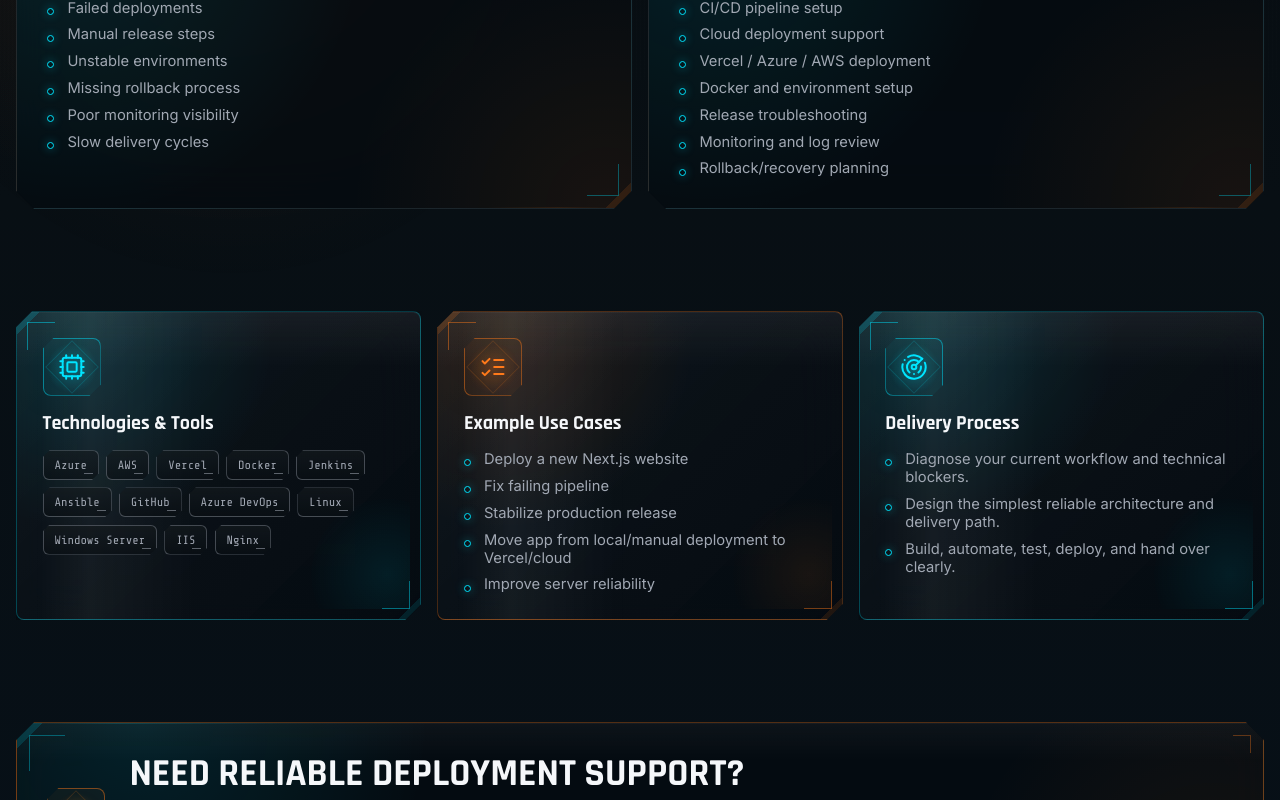
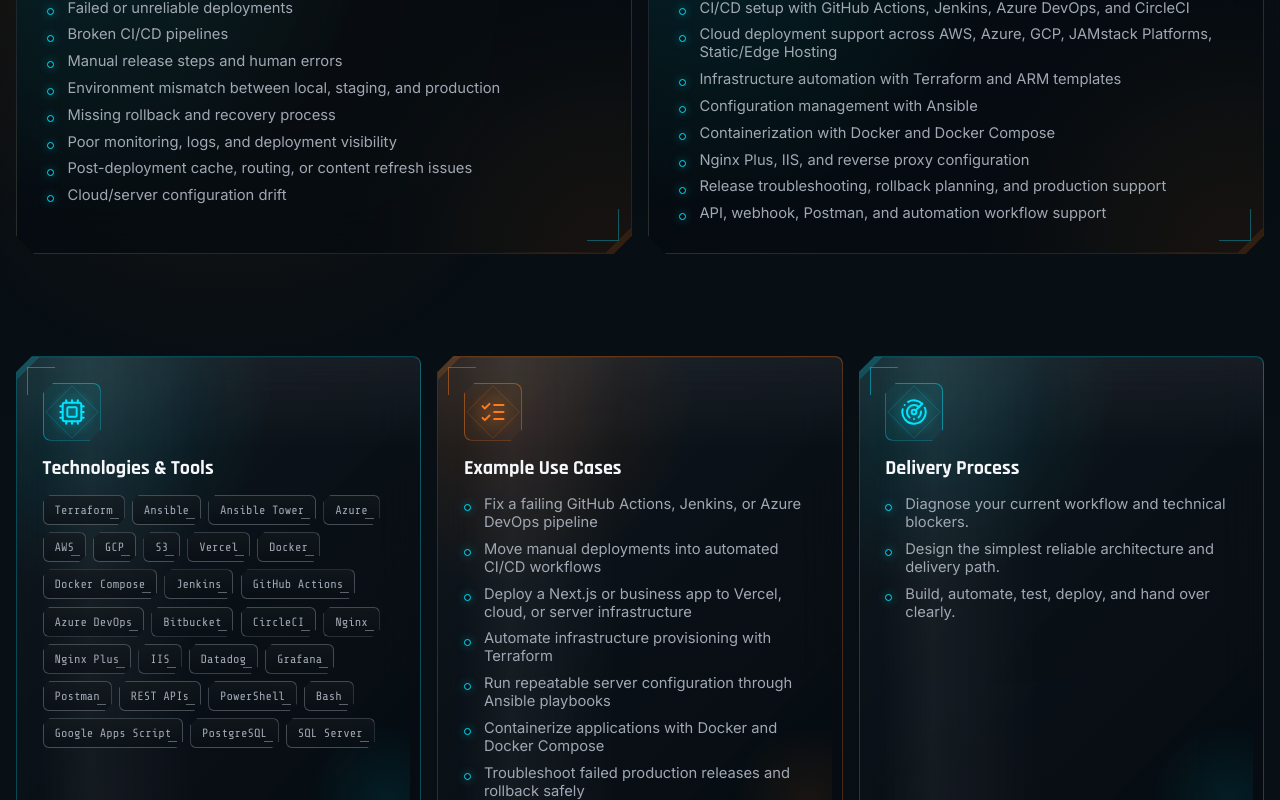
Before and after one commit to zaam23454/AutoOps-Forge, a Next.js app: page /services/devops-deployment in a window 1280 px wide. Shown: the part 720-1520 px from the top of the page. Built offline with nearby package versions, Linux system fonts and the light colour scheme; what @mui/material-nextjs would draw is missing.

Commit message:
dev: Added also polished some service sections and now its final

```diff
--- a/src/components/sections/Prompt3Pages.module.css
+++ b/src/components/sections/Prompt3Pages.module.css
@@ -187,8 +187,8 @@
 
 .capabilityGrid {
   display: grid;
-  grid-template-columns: repeat(5, minmax(0, 1fr));
-  gap: 0.75rem;
+  grid-template-columns: repeat(2, minmax(0, 1fr));
+  gap: 1rem;
 }
 
 .capability {
@@ -197,6 +197,46 @@
   gap: 0.85rem;
   align-items: center;
   padding: 1rem;
+}
+
+.capabilityGroup {
+  display: grid;
+  grid-template-columns: auto 1fr;
+  gap: 1rem;
+  align-items: start;
+  min-height: 190px;
+  padding: 1.15rem;
+}
+
+.capabilityGroup:hover {
+  border-color: rgba(0, 229, 255, 0.42);
+  box-shadow:
+    inset 0 0 22px rgba(0, 229, 255, 0.08),
+    0 0 26px rgba(0, 229, 255, 0.12);
+}
+
+.capabilityGroup h3 {
+  margin: 0;
+  color: var(--color-soft-white);
+  font-family: var(--font-rajdhani), system-ui, sans-serif;
+  font-size: 1.45rem;
+  line-height: 1.08;
+  text-shadow: 0 0 14px rgba(0, 229, 255, 0.16);
+}
+
+.capabilityGroup p {
+  max-width: 520px;
+  margin: 0.35rem 0 0;
+  color: rgba(221, 230, 238, 0.82);
+  font-size: 0.95rem;
+  line-height: 1.5;
+}
+
+.capabilityTags {
+  display: flex;
+  flex-wrap: wrap;
+  gap: 0.45rem;
+  margin-top: 1rem;
 }
 
 .capability p,
--- a/src/components/sections/Prompt3Sections.tsx
+++ b/src/components/sections/Prompt3Sections.tsx
@@ -35,7 +35,7 @@
 import { MetricCard } from "@/components/ui/MetricCard";
 import { StatusPill } from "@/components/ui/StatusPill";
 import { TechBadge } from "@/components/ui/TechBadge";
-import { capabilities, serviceDetails, whyChooseUs } from "@/data/services";
+import { capabilityGroups, serviceDetails, whyChooseUs } from "@/data/services";
 import {
   featuredProject,
   moreWork,
@@ -162,14 +162,21 @@
       <Container maxWidth={false} className={styles.container}>
         <HudPanel title="Capabilities & Technologies">
           <div className={styles.capabilityGrid}>
-            {capabilities.map((item) => {
-              const Icon = getIcon(item.icon);
+            {capabilityGroups.map((group) => {
+              const Icon = getIcon(group.icon);
               return (
-                <GlassCard key={item.title} className={styles.capability} hover={false}>
+                <GlassCard key={group.title} className={styles.capabilityGroup} hover={false}>
                   <IconBox icon={<Icon size={24} />} />
                   <div>
-                    <h3>{item.title}</h3>
-                    <p>{item.description}</p>
+                    <h3>{group.title}</h3>
+                    <p>{group.description}</p>
+                    <div className={styles.capabilityTags}>
+                      {group.items.map((item) => (
+                        <TechBadge key={item} tone="cyan">
+                          {item}
+                        </TechBadge>
+                      ))}
+                    </div>
                   </div>
                 </GlassCard>
               );
--- a/src/data/services.ts
+++ b/src/data/services.ts
@@ -22,231 +22,301 @@
     slug: "devops-deployment",
     title: "DevOps & Deployment",
     description:
-      "CI/CD pipelines, infrastructure support, cloud deployment, environments, rollback planning, and reliable release operations.",
+  "CI/CD pipelines, cloud deployments, infrastructure automation, containerized environments, monitoring, and reliable release support.",
 overviewDescription:
-      "CI/CD pipelines, infrastructure support, cloud deployment, environments, rollback planning, and reliable release operations.",
+  "CI/CD pipelines, cloud deployments, infrastructure automation, containerized environments, monitoring, and reliable release support",
     href: "/services/devops-deployment",
     icon: "cloud",
     bullets: [
         "CI/CD Pipeline Design",
         "Infrastructure as Code",
-      "Cloud Deployment",
-      "Environments & Releases",
-      "Rollback & Recovery",
-      "Monitoring & Troubleshooting"
+        "Cloud & Server Deployment",
+        "Containerization",
+        "Release Troubleshooting",
+        "Rollback & Recovery"
       ],
     heroText:
-      "Reliable releases, cloud environments, CI/CD pipelines, and deployment support for teams that need systems to ship safely.",
+         "Modern teams need more than deployment buttons. I help fix broken pipelines, automate release workflows, stabilize environments, and build reliable delivery systems across cloud, servers, containers, and CI/CD platforms.",
     problems: [
-      "Failed deployments",
-      "Manual release steps",
-      "Unstable environments",
-      "Missing rollback process",
-      "Poor monitoring visibility",
-      "Slow delivery cycles"
+          "Failed or unreliable deployments",
+          "Broken CI/CD pipelines",
+          "Manual release steps and human errors",
+          "Environment mismatch between local, staging, and production",
+          "Missing rollback and recovery process",
+          "Poor monitoring, logs, and deployment visibility",
+          "Post-deployment cache, routing, or content refresh issues",
+          "Cloud/server configuration drift"
         ],
     provides: [
-      "CI/CD pipeline setup",
-      "Cloud deployment support",
-      "Vercel / Azure / AWS deployment",
-      "Docker and environment setup",
-      "Release troubleshooting",
-      "Monitoring and log review",
-      "Rollback/recovery planning"
+        "CI/CD setup with GitHub Actions, Jenkins, Azure DevOps, and CircleCI",
+        "Cloud deployment support across AWS, Azure, GCP, JAMstack Platforms, Static/Edge Hosting",
+        "Infrastructure automation with Terraform and ARM templates",
+        "Configuration management with Ansible",
+        "Containerization with Docker and Docker Compose",
+        "Nginx Plus, IIS, and reverse proxy configuration",
+        "Release troubleshooting, rollback planning, and production support",
+        "API, webhook, Postman, and automation workflow support"
       ],
     tools: [
+       "Terraform",
+       "Ansible",
+       "Ansible Tower",
        "Azure",
        "AWS",
+       "GCP",
+       "S3",
        "Vercel",
        "Docker",
+       "Docker Compose",
        "Jenkins",
-      "Ansible",
-      "GitHub",
+       "GitHub Actions",
        "Azure DevOps",
-      "Linux",
-      "Windows Server",
+       "Bitbucket",
+       "CircleCI",
+       "Nginx",
+       "Nginx Plus",
        "IIS",
-      "Nginx"
+       "Datadog",
+       "Grafana",
+       "Postman",
+       "REST APIs",
+       "PowerShell",
+       "Bash",
+       "Google Apps Script",
+       "PostgreSQL",
+       "SQL Server"
           ],
     useCases: [
-      "Deploy a new Next.js website",
-      "Fix failing pipeline",
-      "Stabilize production release",
-      "Move app from local/manual deployment to Vercel/cloud",
-      "Improve server reliability"
+       "Fix a failing GitHub Actions, Jenkins, or Azure DevOps pipeline",
+       "Move manual deployments into automated CI/CD workflows",
+       "Deploy a Next.js or business app to Vercel, cloud, or server infrastructure",
+       "Automate infrastructure provisioning with Terraform",
+       "Run repeatable server configuration through Ansible playbooks",
+       "Containerize applications with Docker and Docker Compose",
+       "Troubleshoot failed production releases and rollback safely",
+       "Build API, webhook, and Postman-based automation workflows"
        ],
-    ctaHeading: "Need reliable deployment support?"
+    ctaHeading: "Need reliable DevOps and deployment support?"
   },
   {
   slug: "custom-software-development",
   title: "Custom Software Development",
   description:
-      "Scalable, secure, and performant web applications tailored to your business needs.",
+    "Custom web apps, .NET systems, REST APIs, dashboards, portals, database-backed tools, and workflow automation built around real business needs.",
   overviewDescription:
-      "Scalable, secure, and performant web applications tailored to your business needs.",
+    "Custom web apps, .NET systems, REST APIs, dashboards, portals, database-backed tools, and workflow automation built around real business needs.",
   href: "/services/custom-software-development",
   icon: "code",
   bullets: [
     "Web Applications",
-      "APIs & Integrations",
+    ".NET & Legacy Systems",
+    "REST APIs & Integrations",
     "Dashboards & Portals",
-      "Business Systems",
-      "Management Systems",
-      "Database Design"
+    "Database-Backed Tools",
+    "Feature Development"
   ],
   heroText:
-      "Business websites, dashboards, portals, APIs, and management systems built around your real workflow.",
+    "I build practical software that solves real business problems: custom websites, internal tools, .NET applications, REST APIs, dashboards, portals, automation systems, and database-backed workflows.",
   problems: [
-      "Business has no proper system",
-      "Manual spreadsheet-heavy operations",
-      "Website does not convert leads",
-      "Existing app needs new features",
-      "No dashboard for operations",
-      "Poor user experience"
+    "Business relies on spreadsheets or manual processes",
+    "Existing application needs new features or modernization",
+    "Legacy .NET Framework app needs maintenance or migration",
+    "No dashboard or portal for operations, users, or reporting",
+    "Teams repeat manual work that can be automated",
+    "Systems do not connect through APIs or integrations",
+    "Website does not capture leads or support business workflow",
+    "Database and application workflows are hard to manage"
   ],
   provides: [
-      "Business websites",
-      "Web applications",
-      "Dashboards and portals",
-      "API development and integration",
-      "Management systems",
-      "Booking/lead capture flows",
-      "Database-backed applications"
+    "Custom business websites and one-page service sites",
+    ".NET Framework, .NET MVC, .NET 8, and .NET 10 application support",
+    "Legacy application maintenance, modernization, and migration",
+    "REST API development for automation and internal workflows",
+    "Custom dashboards, admin panels, and customer portals",
+    "Database-backed applications using SQL Server, PostgreSQL, and MySQL",
+    "Feature development for existing applications",
+    "Google Apps Script, PowerShell, Windows Forms, and workflow automation"
   ],
   tools: [
+    ".NET Framework",
+    ".NET MVC",
+    ".NET 8",
+    ".NET 10",
+    "C#",
+    "REST APIs",
+    "React",
     "Next.js",
-      "React",
     "TypeScript",
+    "HTML",
+    "CSS",
     "Node.js",
-      "REST APIs",
-      "Google Sheets",
+    "PowerShell",
+    "Windows Forms",
     "Google Apps Script",
+    "Azure",
+    "Active Directory",
+    "SQL Server",
+    "PostgreSQL",
+    "MySQL",
     "Vercel",
-      "PostgreSQL",
-      "MySQL"
+    "Git",
+    "Postman"
   ],
   useCases: [
-      "Business service website",
-      "Inventory management system",
-      "Internal dashboard",
-      "Customer portal",
-      "Lead capture system",
-      "Feature extension for an existing product"
+    "Build a custom business website or service landing page",
+    "Create REST APIs to reduce manual team workflows",
+    "Add new features to an existing application",
+    "Modernize or migrate a legacy .NET Framework application",
+    "Build internal dashboards, admin panels, or customer portals",
+    "Create inventory, e-commerce, booking, or lead capture systems",
+    "Automate user management workflows with Azure Active Directory",
+    "Connect business workflows with databases, APIs, and automation scripts"
   ],
-    ctaHeading: "Have a software idea or business system to build?"
+  ctaHeading: "Need custom software built around your workflow?"
 },
   {
   slug: "automation-scripting",
   title: "Automation & Scripting",
   description:
-      "Automate workflows, data processing, repetitive tasks, and business operations.",
+    "PowerShell, Bash, scheduled jobs, APIs, one-click tools, browser automation, and workflow scripts that reduce manual work.",
   overviewDescription:
-      "Automate workflows, data processing, repetitive tasks, and business operations.",
+    "PowerShell, Bash, scheduled jobs, APIs, one-click tools, browser automation, and workflow scripts that reduce manual work.",
   href: "/services/automation-scripting",
   icon: "automation",
   bullets: [
     "PowerShell Automation",
-      "Bash & Shell Scripting",
-      "Python Automation",
-      "Task & Job Scheduling",
+    "Bash & Cron Jobs",
+    "Task Scheduler Workflows",
+    "REST API Automation",
     "One-Click EXE Tools",
-      "REST API Automation"
+    "Browser & Macro Automation"
   ],
   heroText:
-      "Turn repetitive manual work into scripts, tools, workflows, and one-click utilities your team can rely on.",
+    "I build practical automation for real business operations: PowerShell scripts, Bash jobs, scheduled tasks, Azure Functions, REST APIs, one-click internal tools, browser automation, and workflow scripts that save time and reduce human error.",
   problems: [
-      "Repetitive manual tasks",
-      "Human error in daily operations",
-      "Slow reporting or data processing",
-      "Manual deployment or support steps",
-      "No simple internal tools",
-      "Teams wasting time on copy-paste work"
+    "Repetitive manual tasks slowing the team down",
+    "Support work requires logging into servers manually",
+    "Daily, weekly, or monthly tasks are not scheduled",
+    "Manual password rotation, checks, or admin operations",
+    "Teams depend on copy-paste workflows and repeated clicks",
+    "No internal tool or API to trigger common operations",
+    "Dashboards, reports, or monitoring tasks need manual updates",
+    "Browser or legacy workflows have no direct API available"
   ],
   provides: [
-      "PowerShell automation",
-      "Bash scripting",
-      "Python scripting",
-      "One-click EXE tools",
-      "API automation",
-      "Data processing workflows",
-      "Task scheduling",
-      "System administration automation"
+    "PowerShell automation for Windows systems and admin workflows",
+    "Bash scripting, cron jobs, and Linux task automation",
+    "Windows Task Scheduler workflows and one-click EXE utilities",
+    "Azure Functions for scheduled cloud automation tasks",
+    "REST API and middleware automation for internal team operations",
+    "Ansible jobs and playbooks for repeatable workflow execution",
+    "Playwright browser automation for workflows without APIs",
+    "Macro-style automation for approved keystroke, mouse, and desktop workflows"
   ],
   tools: [
     "PowerShell",
     "Bash",
+    "Cron Jobs",
+    "Task Scheduler",
+    "Azure Functions",
+    "REST APIs",
+    "Postman",
+    "Ansible",
+    "Ansible Tower",
+    "Playwright",
+    "Windows Forms",
+    "One-Click EXEs",
+    "Macros",
+    "Datadog",
+    "Google Apps Script",
     "Python",
-      "REST APIs",
     "YAML",
-      "Google Apps Script",
-      "Windows",
+    "GitHub",
     "Linux",
-      "GitHub",
-      "Jenkins"
+    "Windows Server"
   ],
   useCases: [
-      "Automate daily support checks",
-      "Create one-click internal utility",
-      "Process data from files/APIs",
-      "Automate server/admin tasks",
-      "Build team productivity scripts"
+    "Automate monthly password rotation through Azure Functions",
+    "Create one-click EXE tools for internal support teams",
+    "Expose server/admin tasks through secure REST APIs",
+    "Automate Linux jobs with Bash scripts and cron schedules",
+    "Run Windows operational workflows through Task Scheduler",
+    "Update or maintain Datadog dashboards through automation",
+    "Automate browser-based workflows with Playwright",
+    "Capture approved macro-style desktop workflows into repeatable tools"
   ],
-    ctaHeading: "Want to remove repetitive manual work?"
+  ctaHeading: "Need automation that removes manual work?"
 },
   {
   slug: "agentic-engineering",
   title: "Agentic Engineering",
   description:
-      "AI-powered systems and agentic workflows that help plan, build, debug, automate, and improve technical delivery.",
+    "AI-assisted workflows, prompt systems, RCA agents, automation agents, and product delivery pipelines built with human control.",
   overviewDescription:
-      "AI-powered systems and agentic workflows that help plan, build, debug, automate, and improve technical delivery.",
+    "AI-assisted workflows, prompt systems, RCA agents, automation agents, and product delivery pipelines built with human control.",
   href: "/services/agentic-engineering",
   icon: "agentic",
   bullets: [
-      "AI-Agent Development",
-      "Intelligent Workflows",
-      "Decision Automation",
-      "AI-Assisted Debugging",
-      "Continuous Improvement",
-      "Agentic Delivery"
+    "AI-Agent Workflows",
+    "Prompt Engineering",
+    "RCA & Debug Agents",
+    "MCP Integrations",
+    "AI-Assisted Delivery",
+    "Human-in-the-Loop Systems"
   ],
   heroText:
-      "AI-assisted planning, debugging, automation, and delivery workflows for faster technical execution without losing engineering control.",
+    "I design and use AI-assisted engineering workflows that turn ideas, bugs, requirements, and delivery tasks into structured execution. From RCA agents to product builds, I use AI as a controlled engineering accelerator, not a replacement for judgment.",
   problems: [
-      "Slow technical planning",
-      "Repeated debugging cycles",
-      "Unclear implementation approach",
-      "Manual research and repetitive coding tasks",
-      "No structured AI-assisted workflow",
-      "Teams want speed without sacrificing quality"
+    "Teams use AI tools without a clear workflow",
+    "Prompts produce inconsistent or low-quality results",
+    "Pipeline failures and technical issues take too long to analyze",
+    "Requirements are unclear before development starts",
+    "Research, debugging, documentation, and handoff tasks are repetitive",
+    "AI-generated output needs human review, structure, and quality control",
+    "Teams want faster delivery without losing engineering standards",
+    "No reusable prompt, agent, or automation system exists"
   ],
   provides: [
-      "AI-assisted planning",
-      "Agentic workflow design",
-      "Technical debugging support",
-      "Prompt/workflow engineering",
-      "Automation-assisted development",
-      "Code review and delivery support",
-      "Documentation and handover workflows"
+    "Prompt engineering for reliable technical output",
+    "RCA agents for failed pipelines, bugs, and technical incidents",
+    "AI-assisted planning, debugging, coding, review, and documentation workflows",
+    "Agentic workflows using GPT, Codex, Claude, Gemini, and Google AI Studio",
+    "MCP-style integrations to connect AI workflows with tools and systems",
+    "AI-assisted product design, UI direction, content, and delivery planning",
+    "Reusable prompts, skills, handoff flows, and troubleshooting agents",
+    "Human-in-the-loop systems that keep quality, review, and control in place"
   ],
   tools: [
-      "AI agents",
-      "Codex-style workflows",
+    "GPT",
+    "Codex",
+    "Claude",
+    "Gemini",
+    "Google AI Studio",
+    "Blackbox",
+    "MCP",
+    "Prompt Engineering",
+    "AI Agents",
+    "RCA Agents",
     "GitHub",
     "TypeScript",
-      "DevOps workflows",
-      "Automation pipelines",
-      "Documentation systems",
-      "Testing and review loops"
+    "DevOps Workflows",
+    "CI/CD Analysis",
+    "Documentation Systems",
+    "Testing Loops",
+    "Code Review",
+    "Product Handoffs"
   ],
   useCases: [
-      "Plan a new technical product",
-      "Convert requirements into implementation tasks",
-      "Debug complex errors faster",
-      "Create development handoff prompts",
-      "Build automation-assisted delivery workflow"
+    "Create RCA agents that analyze failed pipelines and summarize likely causes",
+    "Turn client requirements into structured implementation plans",
+    "Build AI-assisted workflows for debugging, documentation, and handoff",
+    "Ship websites and internal tools using Codex-style development workflows",
+    "Design reusable prompts for planning, coding, review, and troubleshooting",
+    "Connect AI workflows with external tools through MCP-style integrations",
+    "Create UI, content, and product direction with AI-assisted design workflows",
+    "Build human-controlled agent workflows for faster technical delivery"
   ],
-    ctaHeading: "Want smarter technical delivery with human control?"
+  ctaHeading: "Want AI-assisted delivery without losing engineering control?"
 }
 ];
 
@@ -339,6 +409,102 @@
     title: "AI-Agent-Powered Delivery",
     description: "Intelligent agents, real outcomes.",
     icon: "agentic"
+  },
+  {
+  title: "Terraform IaC",
+  description: "Provision cloud and server infrastructure reliably.",
+  icon: "settings"
+  },
+  {
+    title: "Ansible Automation",
+    description: "Repeatable playbooks, jobs, and server workflows.",
+    icon: "pipeline"
+  },
+  {
+    title: "Azure DevOps",
+    description: "Pipelines, repos, boards, and release support.",
+    icon: "branch"
+  },
+  {
+    title: "Datadog & Grafana",
+    description: "Dashboards, monitoring, alerts, and visibility.",
+    icon: "chart"
+  },
+  {
+    title: ".NET Applications",
+    description: "Modern, MVC, and legacy .NET application support.",
+    icon: "code"
+  },
+  {
+    title: "Database Systems",
+    description: "PostgreSQL, SQL Server, MySQL-backed workflows.",
+    icon: "database"
+  },
+  {
+    title: "Azure Functions",
+    description: "Scheduled cloud tasks and event-driven automation.",
+    icon: "automation"
+  },
+  {
+    title: "RCA Agents",
+    description: "AI-assisted root-cause analysis for failures.",
+    icon: "agentic"
+  }
+] as const;
+
+export const capabilityGroups = [
+  {
+    title: "DevOps & Cloud",
+    description: "Delivery, infrastructure, versioning, and cloud release operations.",
+    icon: "cloud",
+    items: [
+      "CI/CD Pipelines",
+      "Cloud Deployment",
+      "Terraform IaC",
+      "Azure DevOps",
+      "Ansible Automation",
+      "Containerization",
+      "Git & Versioning"
+    ]
+  },
+  {
+    title: "Software & Data",
+    description: "Business apps, dashboards, databases, APIs, and web systems.",
+    icon: "code",
+    items: [
+      "Websites",
+      "Dashboards",
+      "Management Systems",
+      "Ecommerce",
+      ".NET Applications",
+      "Database Systems",
+      "REST API Automation"
+    ]
+  },
+  {
+    title: "Automation & Support",
+    description: "Scripts, support workflows, scheduled jobs, monitoring, and tools.",
+    icon: "automation",
+    items: [
+      "PowerShell",
+      "Bash",
+      "Python",
+      "One-Click EXEs",
+      "Azure Functions",
+      "Logging & Monitoring",
+      "L3 Support"
+    ]
+  },
+  {
+    title: "AI & Agentic",
+    description: "AI-assisted delivery, RCA workflows, and intelligent automation.",
+    icon: "agentic",
+    items: [
+      "AI-Agent-Powered Delivery",
+      "RCA Agents",
+      "Prompt Workflows",
+      "Human-in-the-Loop Review"
+    ]
   }
 ] as const;
 
```
Lines whose indentation alone changed are shown as unchanged.
